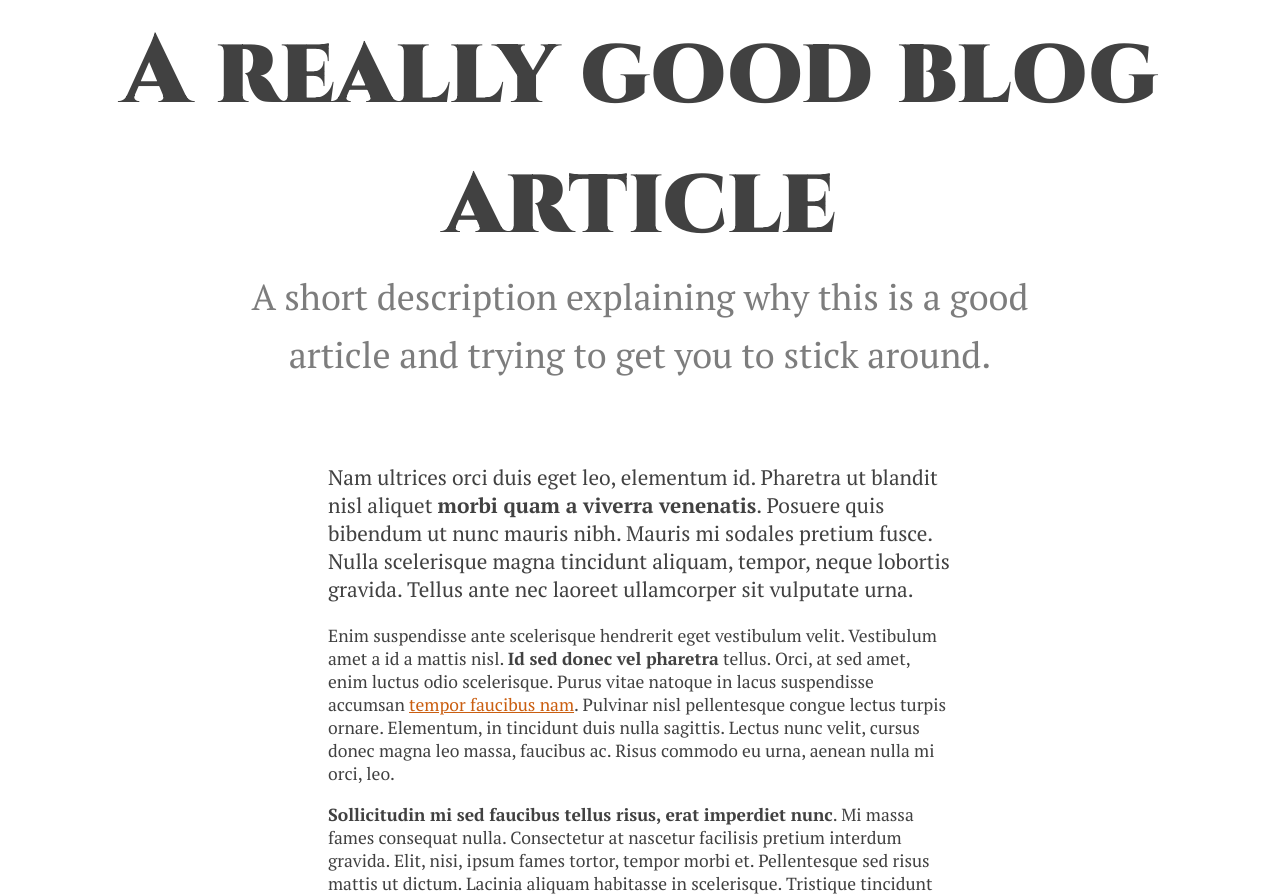
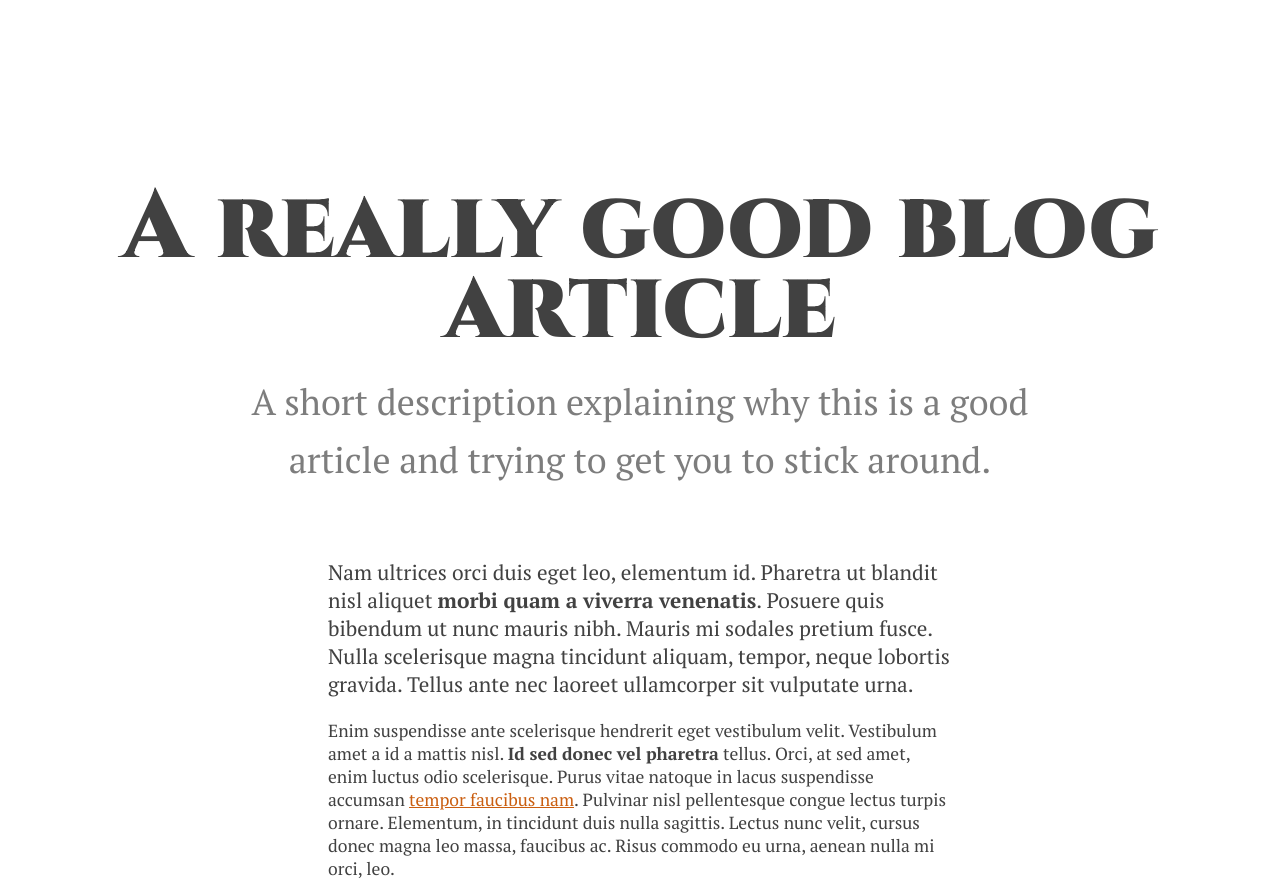
Before and after one commit to ReynanYap/css_inheritance, a plain HTML site: page index.html in a window 1280 px wide. Shown: the top 894 px of the page. Drawn offline with Linux system fonts and the light colour scheme.

Commit message:
4th commit

```diff
--- a/css/styles.css
+++ b/css/styles.css
@@ -21,14 +21,16 @@
   color:#414141;
   font-size: 96px;
   text-align: center;
-  margin:0 auto;
+  margin:0 auto 2%;
+  line-height: 5rem;
 }
+
 .subtitle{
   font-family:'PT Serif', serif ;
   color:#7D7D7D;
   line-height: 1.6;
   font-size: 36px;
-  margin: 0 auto 80px;
+  margin: 0 auto 70px;
   width: 70%;
   text-align: center;
 }
--- a/index.html
+++ b/index.html
@@ -12,7 +12,7 @@
 
 <body>
   <article>
-    <header>
+    <header><br><br><br><br><br><br><br><br><br><br>
       <h1 class="title">A really good blog article</h1>
       <p class="subtitle">A short description explaining why this is a good article and trying to get you to stick
         around.
```
